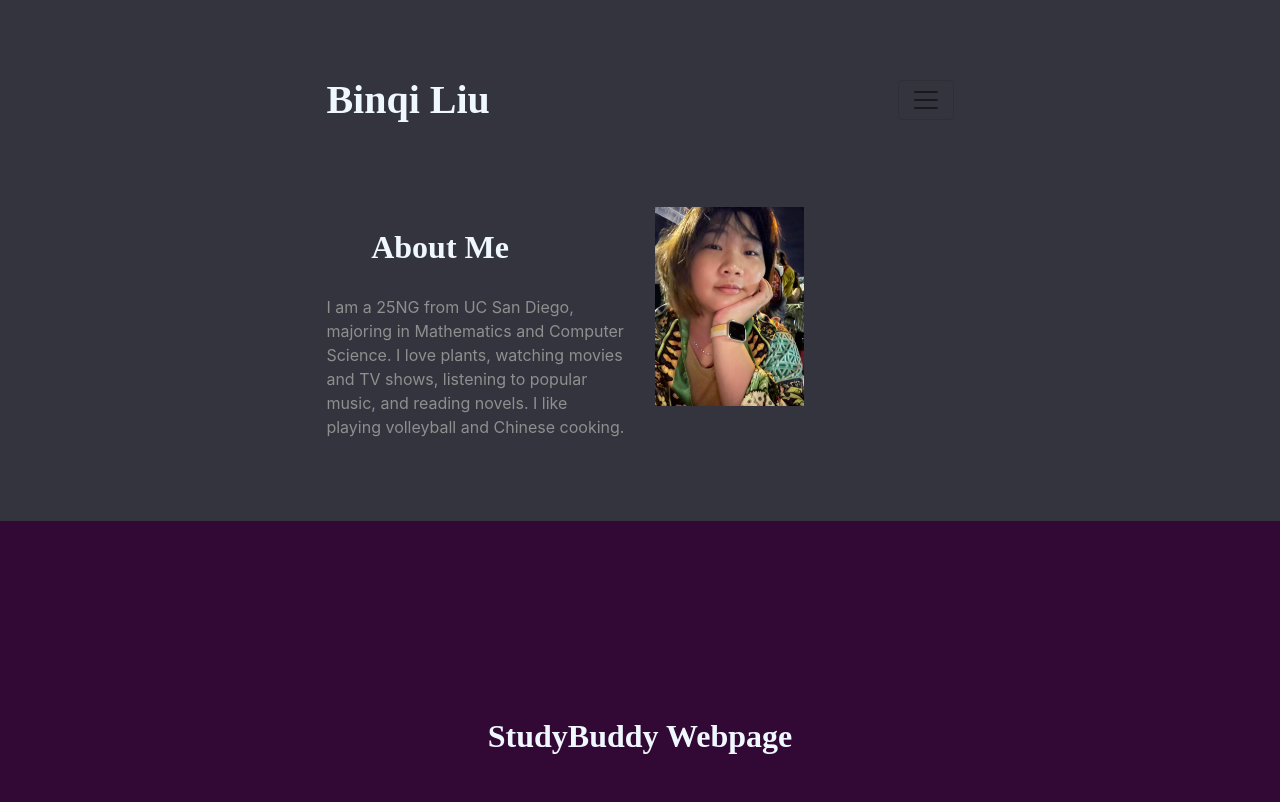
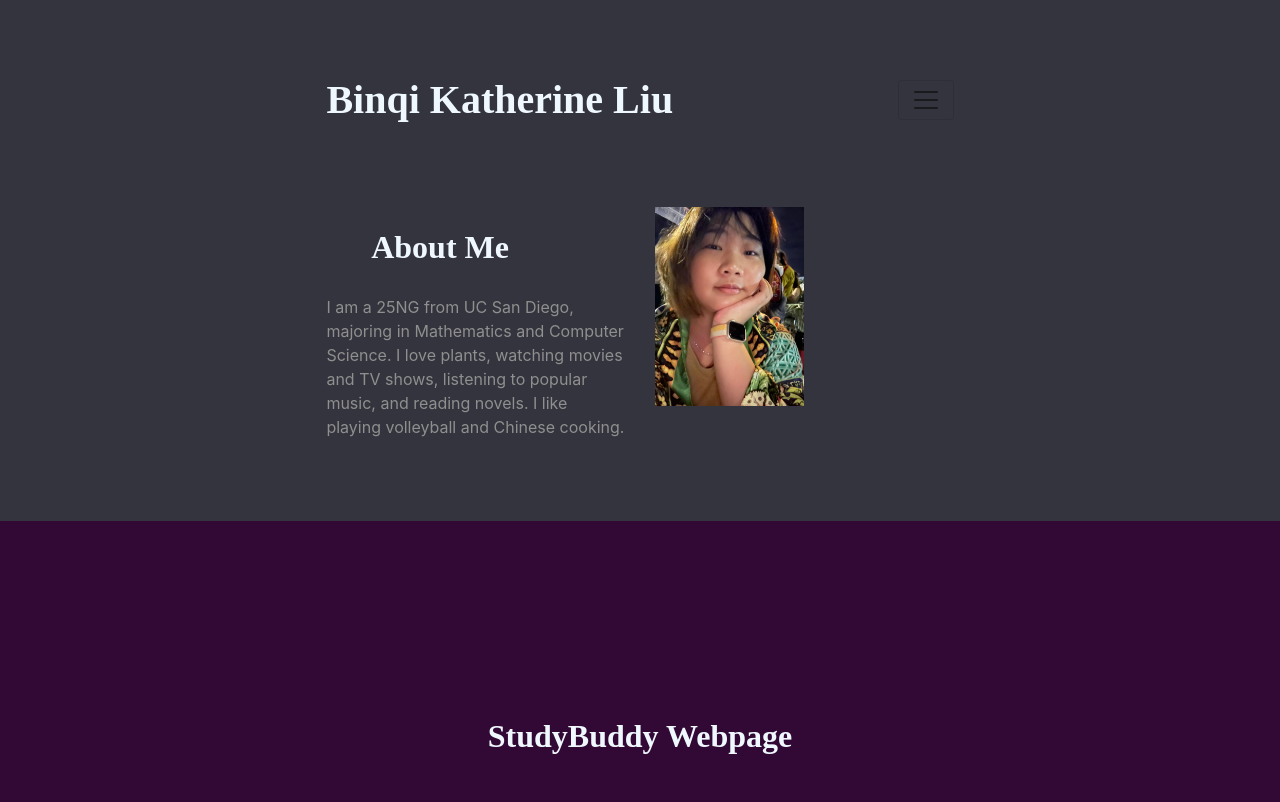
Before and after one commit to KathyBQ/final_portfolio, a plain HTML site: page index.html in a window 1280 px wide. Shown: the top 802 px of the page. Drawn offline with nearby package versions, Linux system fonts and the light colour scheme; a script that the page names is missing; a web font is replaced by a local one.

Commit message:
Update index.html

```diff
--- a/index.html
+++ b/index.html
@@ -22,7 +22,7 @@
       <div class="container-fluid">
       <!-- Nav Bar -->
        <nav class="navbar narbar-expand-lg navbar-light">
-        <a class="navbar-brand" href="#" style="color: aliceblue;">Binqi Liu</a>
+        <a class="navbar-brand" href="#" style="color: aliceblue;">Binqi Katherine Liu</a>
         <button class="navbar-toggler" type="button" data-toggle="collapse" data-target="#navbarTogglerDemo02" aria-controls="navbarTogglerDemo02" aria-expanded="false" aria-label="Toggle navigation">
           <span class="navbar-toggler-icon"></span>
         </button>
```
